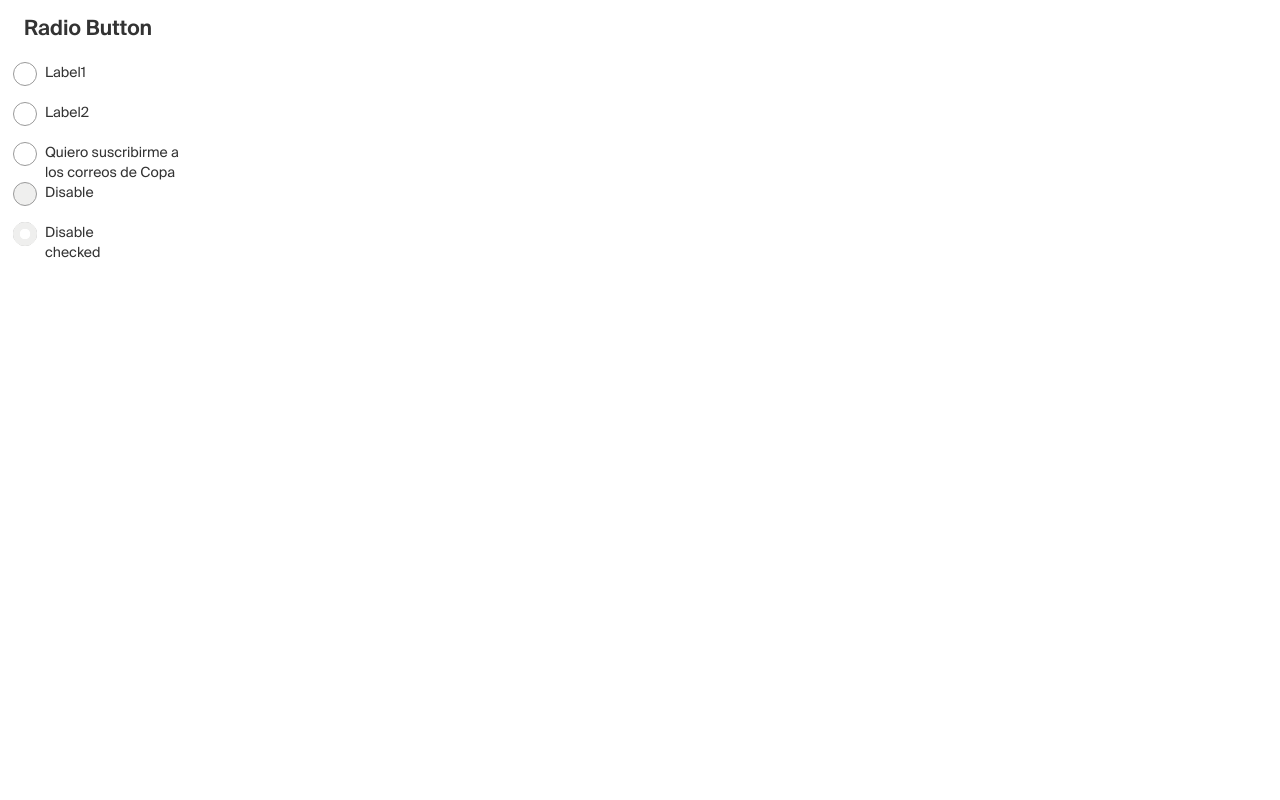
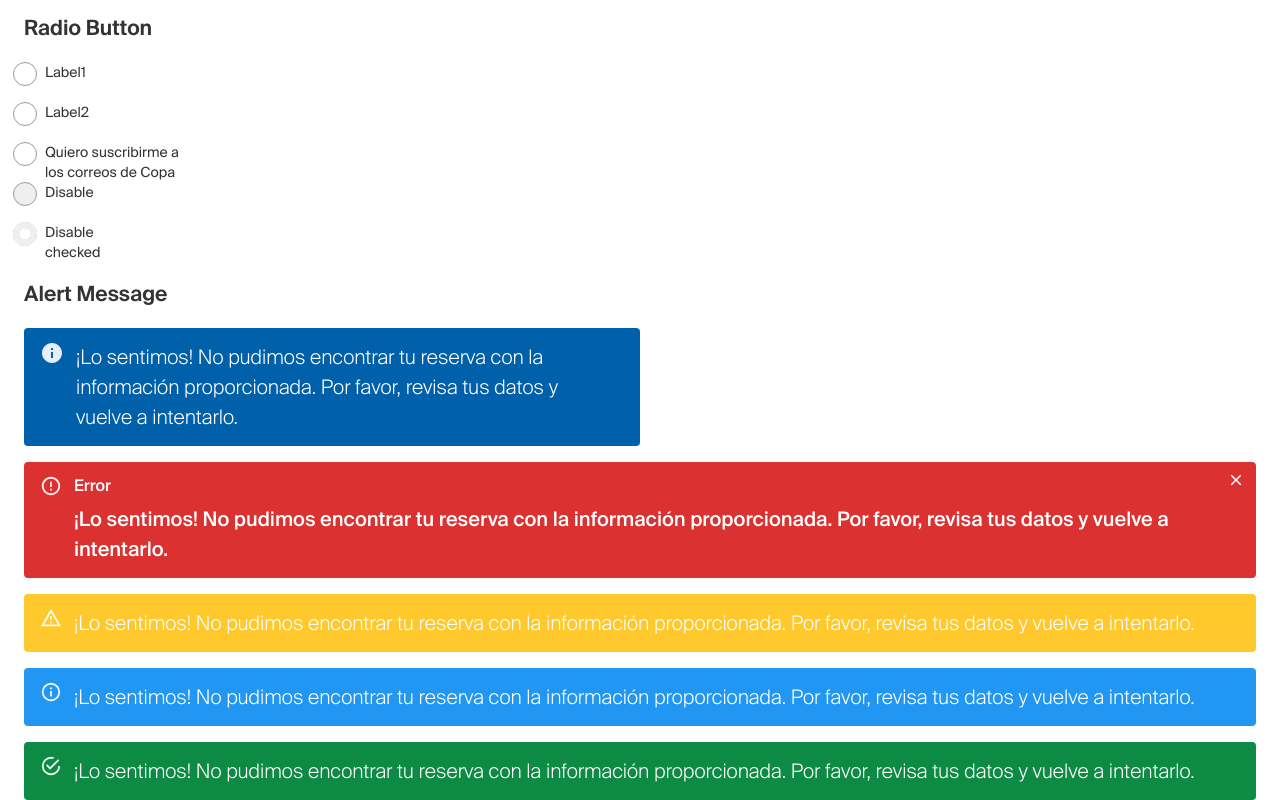
Before and after one commit to santiago86/testcomponents, a React (Create React App) app: page / in a window 1280 px wide. Shown: the part 3820-4620 px from the top of the page. Before the commit the page ends 4082 px from the top, so only its background shows below. Built offline with nearby package versions, Linux system fonts and the light colour scheme.

Commit message:
alertComponent created

```diff
--- a/src/App.js
+++ b/src/App.js
@@ -1,4 +1,4 @@
-import React from "react"
+import React, { useState } from "react"
 import Container from "@material-ui/core/Container"
 import Switch from "@material-ui/core/Switch"
 
@@ -14,9 +14,10 @@ import SwichtSection from "./section/SwichtSection"
 
 import SliderSection from "./section/SliderSection"
 import RadioButton from "./components/RadioButton/Form"
+import AlertSection from "./section/AlertSection"
 
 function App() {
-  const [check, setCheck] = React.useState(false)
+  const [check, setCheck] = useState(false)
   return (
     <div className="App">
       <Container max-width="lg">
@@ -50,6 +51,8 @@ function App() {
           <SliderSection />
           <h2> Radio Button </h2>
           <RadioButton />
+          <h2> Alert Message </h2>
+          <AlertSection />
         </header>
       </Container>
     </div>
--- /dev/null
+++ b/src/components/alertCo.js
@@ -0,0 +1,78 @@
+import React, { useState } from "react"
+import PropTypes from "prop-types"
+
+import { makeStyles } from "@material-ui/core/styles"
+import Alert from "@material-ui/lab/Alert"
+import AlertTitle from "@material-ui/lab/AlertTitle"
+import Collapse from "@material-ui/core/Collapse"
+import CloseIcon from "@material-ui/icons/Close"
+import IconButton from "@material-ui/core/IconButton"
+
+const useStyles = makeStyles(() => ({
+  root: ({ backgroundColor, fontSize, fontWeight, width }) => ({
+    padding: [11, 24, 13, 16],
+    backgroundColor,
+    fontWeight,
+    fontSize,
+    width,
+  }),
+  action: {
+    alignItems: "baseline",
+  },
+}))
+
+const AlertCo = ({ children, alertTitle, closeIcon, ...props }) => {
+  const [open, setOpen] = useState(true)
+  const classes = useStyles(props)
+
+  const closeEvent = () => setOpen(false)
+
+  const closeAction = (
+    <IconButton
+      aria-label="close"
+      color="inherit"
+      size="small"
+      onClick={closeEvent}
+    >
+      <CloseIcon fontSize="inherit" />
+    </IconButton>
+  )
+
+  return (
+    <Collapse in={open}>
+      <Alert
+        classes={{ action: classes.action }}
+        className={classes.root}
+        action={closeIcon && closeAction}
+        {...props}
+      >
+        <>
+          {alertTitle && <AlertTitle>{alertTitle}</AlertTitle>}
+          {children}
+        </>
+      </Alert>
+    </Collapse>
+  )
+}
+
+AlertCo.propTypes = {
+  children: PropTypes.oneOfType([PropTypes.object, PropTypes.string])
+    .isRequired,
+  alertTitle: PropTypes.string,
+  closeIcon: PropTypes.bool,
+  width: PropTypes.string,
+  fontWeight: PropTypes.number,
+  fontSize: PropTypes.string,
+  backgroundColor: PropTypes.string,
+}
+
+AlertCo.defaultProps = {
+  closeIcon: false,
+  alertTitle: "",
+  width: "100%",
+  fontWeight: 300,
+  fontSize: "1.25rem",
+  backgroundColor: "",
+}
+
+export default AlertCo
--- /dev/null
+++ b/src/section/AlertSection.js
@@ -0,0 +1,56 @@
+import React from "react"
+import { makeStyles } from "@material-ui/core/styles"
+import InfoIcon from "@material-ui/icons/Info"
+
+import theme from "../theme"
+import palette from "../theme/palette"
+import AlertCo from "../components/alertCo"
+
+const useStyles = makeStyles(() => ({
+  root: {
+    width: "100%",
+    "& > * + *": {
+      marginTop: theme.spacing(2),
+    },
+  },
+}))
+
+const AlertSection = () => {
+  const classes = useStyles()
+  const sampleText =
+    "¡Lo sentimos! No pudimos encontrar tu reserva con la información proporcionada. Por favor, revisa tus datos y vuelve a intentarlo."
+
+  return (
+    <div className={classes.root}>
+      <AlertCo
+        backgroundColor={palette.primary.main}
+        icon={<InfoIcon />}
+        severity="info"
+        variant="filled"
+        width="50%"
+      >
+        {sampleText}
+      </AlertCo>
+      <AlertCo
+        fontWeight={500}
+        closeIcon
+        alertTitle="Error"
+        severity="error"
+        variant="filled"
+      >
+        {sampleText}
+      </AlertCo>
+      <AlertCo severity="warning" variant="filled">
+        {sampleText}
+      </AlertCo>
+      <AlertCo severity="info" variant="filled">
+        {sampleText}
+      </AlertCo>
+      <AlertCo severity="success" variant="filled">
+        {sampleText}
+      </AlertCo>
+    </div>
+  )
+}
+
+export default AlertSection
```
Also changed, not shown: 1 other file (tests, documents, lock files or other folders).
